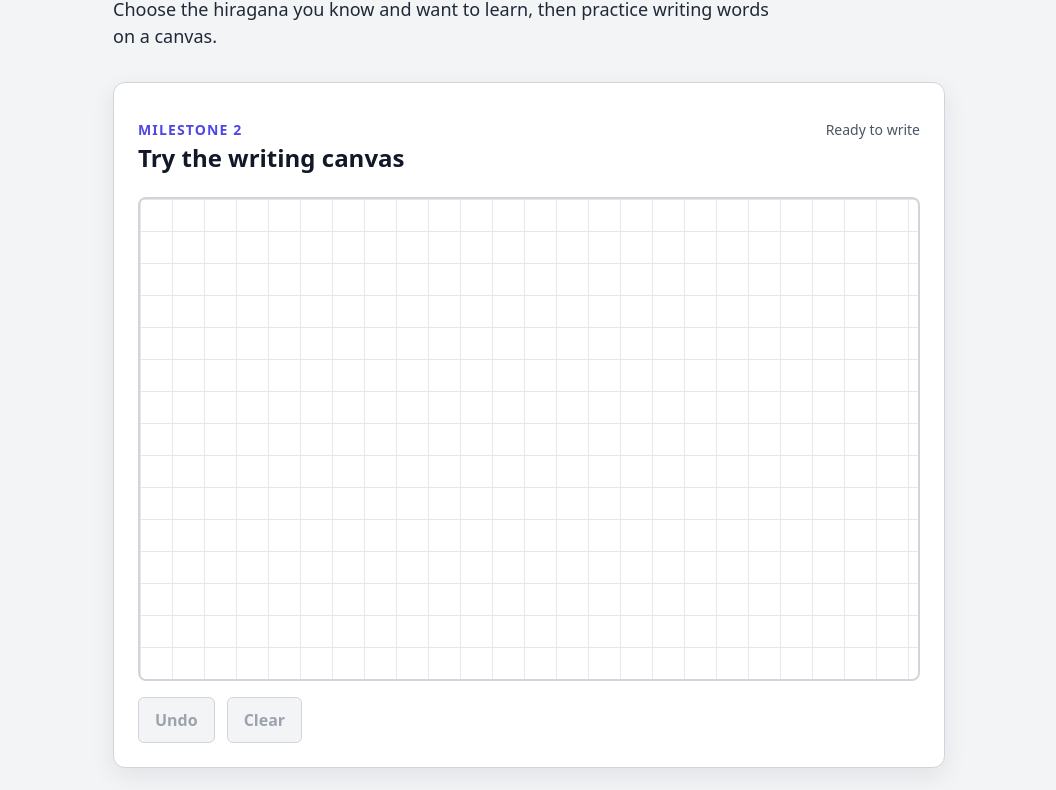
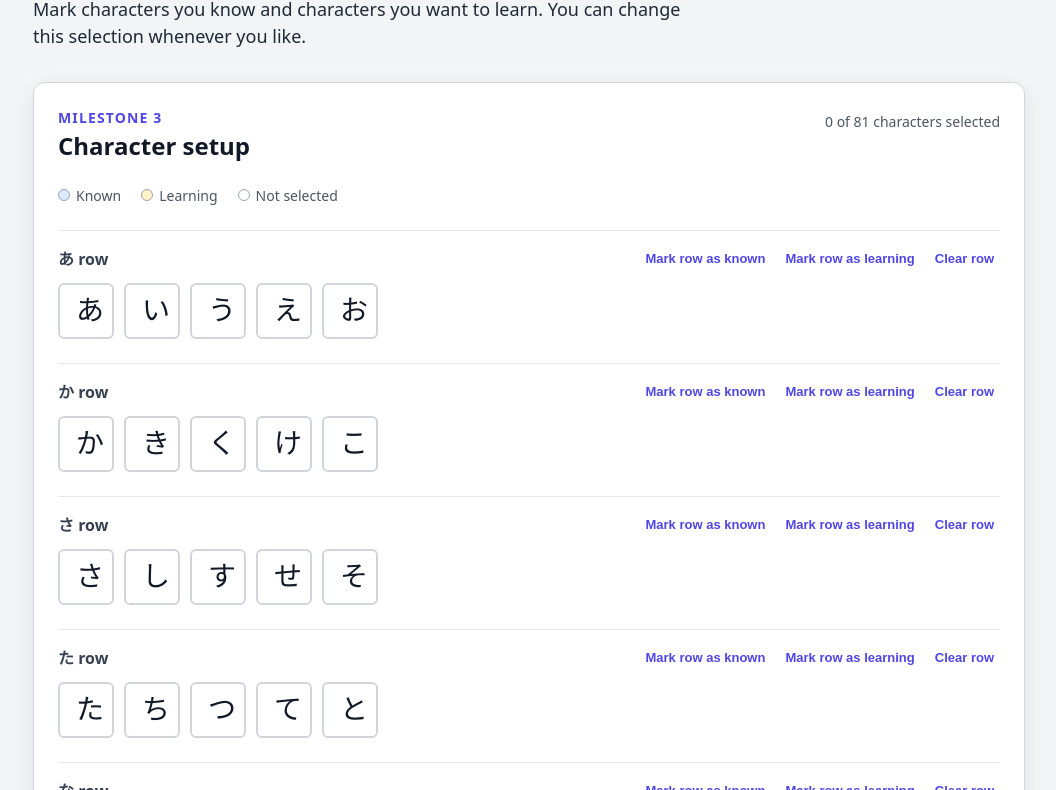
Before and after one commit to BrotherNucleus/JapWriter, a plain HTML site: page index.html in a window 1280 px wide. Shown: the part 164-954 px from the top of the page, without its empty margins (111-1167 px from the left). Drawn offline with Linux system fonts and the light colour scheme.

Commit message:
Add hiragana setup screen
Co-authored-by: Copilot <223556219+Copilot@users.noreply.github.com>

```diff
--- a/css/styles.css
+++ b/css/styles.css
@@ -15,7 +15,7 @@ body {
 }
 
 .app-shell {
-  width: min(100% - 2rem, 52rem);
+  width: min(100% - 2rem, 62rem);
   margin: 0 auto;
   padding: 3rem 0;
 }
@@ -80,34 +80,127 @@ h2 {
   text-align: right;
 }
 
-.canvas-frame {
+.legend {
+  display: flex;
+  flex-wrap: wrap;
+  gap: 0.75rem 1.25rem;
   margin-top: 1.5rem;
-  overflow: hidden;
-  border: 2px solid #d1d5db;
-  border-radius: 0.5rem;
-  background:
-    linear-gradient(#e5e7eb 1px, transparent 1px),
-    linear-gradient(90deg, #e5e7eb 1px, transparent 1px),
-    #ffffff;
-  background-size: 2rem 2rem;
+  color: #4b5563;
+  font-size: 0.875rem;
 }
 
-#writing-canvas {
-  display: block;
-  width: 100%;
-  height: min(60vw, 30rem);
-  min-height: 16rem;
-  touch-action: none;
-  cursor: crosshair;
+.legend span {
+  display: inline-flex;
+  align-items: center;
+  gap: 0.375rem;
 }
 
-.canvas-actions {
-  display: flex;
-  gap: 0.75rem;
-  margin-top: 1rem;
+.legend-swatch {
+  width: 0.75rem;
+  height: 0.75rem;
+  border: 1px solid #9ca3af;
+  border-radius: 50%;
 }
 
-button {
+.state-known {
+  background: #dbeafe;
+}
+
+.state-learning {
+  background: #fef3c7;
+}
+
+.state-unselected {
+  background: #ffffff;
+}
+
+.character-groups {
+  display: grid;
+  gap: 1.5rem;
+  margin-top: 1.5rem;
+}
+
+.character-row {
+  padding-top: 1rem;
+  border-top: 1px solid #e5e7eb;
+}
+
+.row-heading {
+  display: flex;
+  align-items: center;
+  justify-content: space-between;
+  gap: 1rem;
+}
+
+h3 {
+  margin: 0;
+  color: #374151;
+  font-size: 1rem;
+}
+
+.row-actions {
+  display: flex;
+  flex-wrap: wrap;
+  gap: 0.5rem;
+}
+
+.text-button {
+  padding: 0.25rem 0.375rem;
+  border: 0;
+  color: #4f46e5;
+  background: transparent;
+  font-size: 0.8125rem;
+  font-weight: 600;
+}
+
+.text-button:hover:not(:disabled) {
+  color: #3730a3;
+  background: #eef2ff;
+}
+
+.character-list {
+  display: flex;
+  flex-wrap: wrap;
+  gap: 0.625rem;
+  margin-top: 0.75rem;
+}
+
+.character-button {
+  width: 3.5rem;
+  height: 3.5rem;
+  padding: 0.625rem 1rem;
+  border: 2px solid #d1d5db;
+  border-radius: 0.375rem;
+  color: #111827;
+  background: #ffffff;
+  cursor: pointer;
+  font-family: "Yu Gothic", "Hiragino Kaku Gothic ProN", Meiryo, sans-serif;
+  font-size: 1.75rem;
+  line-height: 1;
+}
+
+.character-button[data-state="known"] {
+  border-color: #2563eb;
+  background: #dbeafe;
+}
+
+.character-button[data-state="learning"] {
+  border-color: #d97706;
+  background: #fef3c7;
+}
+
+.character-button:hover {
+  border-color: #4f46e5;
+}
+
+.character-button:focus-visible,
+.text-button:focus-visible,
+#start-button:focus-visible {
+  outline: 3px solid #a5b4fc;
+  outline-offset: 2px;
+}
+
+#start-button {
   padding: 0.625rem 1rem;
   border: 1px solid #4f46e5;
   border-radius: 0.375rem;
@@ -118,23 +211,28 @@ button {
   font-weight: 600;
 }
 
-button:hover:not(:disabled) {
+#start-button:hover:not(:disabled) {
   background: #4338ca;
 }
 
-button:focus-visible {
-  outline: 3px solid #a5b4fc;
-  outline-offset: 2px;
-}
-
-button:disabled {
+#start-button:disabled {
   border-color: #d1d5db;
   color: #9ca3af;
   background: #f3f4f6;
   cursor: not-allowed;
 }
 
-.card p {
+.setup-footer {
+  display: flex;
+  align-items: center;
+  justify-content: space-between;
+  gap: 1rem;
+  margin-top: 1.5rem;
+  padding-top: 1.25rem;
+  border-top: 1px solid #e5e7eb;
+}
+
+.setup-footer .status {
   margin: 0.75rem 0 0;
 }
 
@@ -151,4 +249,10 @@ button:disabled {
     margin-top: 0.75rem;
     text-align: left;
   }
+
+  .row-heading,
+  .setup-footer {
+    align-items: flex-start;
+    flex-direction: column;
+  }
 }
--- a/index.html
+++ b/index.html
@@ -11,34 +11,33 @@
     <main class="app-shell">
       <header class="app-header">
         <p class="eyebrow">Japanese writing practice</p>
-        <h1>Write Japanese by hand</h1>
+        <h1>Choose your hiragana</h1>
         <p class="intro">
-          Choose the hiragana you know and want to learn, then practice writing
-          words on a canvas.
+          Mark characters you know and characters you want to learn. You can
+          change this selection whenever you like.
         </p>
       </header>
 
-      <section class="card writing-card" aria-labelledby="writing-title">
+      <section class="card setup-card" aria-labelledby="setup-title">
         <div class="section-heading">
           <div>
-            <p class="eyebrow">Milestone 2</p>
-            <h2 id="writing-title">Try the writing canvas</h2>
+            <p class="eyebrow">Milestone 3</p>
+            <h2 id="setup-title">Character setup</h2>
           </div>
-          <p id="canvas-status" class="status" role="status">Ready to write</p>
+          <p id="selection-status" class="status" role="status"></p>
         </div>
 
-        <div class="canvas-frame">
-          <canvas
-            id="writing-canvas"
-            aria-label="Writing canvas"
-            width="800"
-            height="480"
-          ></canvas>
+        <div class="legend" aria-label="Character states">
+          <span><span class="legend-swatch state-known"></span>Known</span>
+          <span><span class="legend-swatch state-learning"></span>Learning</span>
+          <span><span class="legend-swatch state-unselected"></span>Not selected</span>
         </div>
 
-        <div class="canvas-actions">
-          <button id="undo-button" type="button" disabled>Undo</button>
-          <button id="clear-button" type="button" disabled>Clear</button>
+        <div id="character-groups" class="character-groups"></div>
+
+        <div class="setup-footer">
+          <p id="setup-message" class="status" role="status"></p>
+          <button id="start-button" type="button" disabled>Start practice</button>
         </div>
       </section>
     </main>
--- /dev/null
+++ b/js/characters.js
@@ -0,0 +1,28 @@
+export const CHARACTER_STATES = Object.freeze({
+  unselected: "unselected",
+  known: "known",
+  learning: "learning"
+});
+
+export const HIRAGANA_ROWS = Object.freeze([
+  { label: "あ row", characters: ["あ", "い", "う", "え", "お"] },
+  { label: "か row", characters: ["か", "き", "く", "け", "こ"] },
+  { label: "さ row", characters: ["さ", "し", "す", "せ", "そ"] },
+  { label: "た row", characters: ["た", "ち", "つ", "て", "と"] },
+  { label: "な row", characters: ["な", "に", "ぬ", "ね", "の"] },
+  { label: "は row", characters: ["は", "ひ", "ふ", "へ", "ほ"] },
+  { label: "ま row", characters: ["ま", "み", "む", "め", "も"] },
+  { label: "や row", characters: ["や", "ゆ", "よ"] },
+  { label: "ら row", characters: ["ら", "り", "る", "れ", "ろ"] },
+  { label: "わ row", characters: ["わ", "を", "ん"] },
+  { label: "が row", characters: ["が", "ぎ", "ぐ", "げ", "ご"] },
+  { label: "ざ row", characters: ["ざ", "じ", "ず", "ぜ", "ぞ"] },
+  { label: "だ row", characters: ["だ", "ぢ", "づ", "で", "ど"] },
+  { label: "ば row", characters: ["ば", "び", "ぶ", "べ", "ぼ"] },
+  { label: "ぱ row", characters: ["ぱ", "ぴ", "ぷ", "ぺ", "ぽ"] },
+  { label: "Small kana", characters: ["ぁ", "ぃ", "ぅ", "ぇ", "ぉ", "ゃ", "ゅ", "ょ", "っ", "ゎ"] }
+]);
+
+export const ALL_HIRAGANA = Object.freeze(
+  HIRAGANA_ROWS.flatMap((row) => row.characters)
+);
--- a/js/main.js
+++ b/js/main.js
@@ -1,17 +1,119 @@
-import { createDrawingCanvas } from "./canvas.js";
+import { CHARACTER_STATES, HIRAGANA_ROWS } from "./characters.js";
+import { createMemoryStorage } from "./storage.js";
+import { strings } from "./strings.js";
 
-const canvas = document.querySelector("#writing-canvas");
-const undoButton = document.querySelector("#undo-button");
-const clearButton = document.querySelector("#clear-button");
-const status = document.querySelector("#canvas-status");
+const MINIMUM_SELECTION = 3;
+const characterGroups = document.querySelector("#character-groups");
+const selectionStatus = document.querySelector("#selection-status");
+const setupMessage = document.querySelector("#setup-message");
+const startButton = document.querySelector("#start-button");
+const storage = createMemoryStorage();
 
-const drawingCanvas = createDrawingCanvas(canvas, {
-  onChange: ({ canUndo }) => {
-    undoButton.disabled = !canUndo;
-    clearButton.disabled = !canUndo;
-    status.textContent = canUndo ? "Writing in progress" : "Ready to write";
+function getSelectedCount(selection) {
+  return Object.values(selection).filter(
+    (state) => state !== CHARACTER_STATES.unselected
+  ).length;
+}
+
+function createCharacterButton(character, state) {
+  const button = document.createElement("button");
+  button.type = "button";
+  button.className = "character-button";
+  button.dataset.character = character;
+  button.dataset.state = state;
+  button.setAttribute("aria-label", `${character}: ${strings.states[state]}`);
+  button.title = `${character}: ${strings.states[state]}`;
+  button.textContent = character;
+  return button;
+}
+
+function createRow(row, selection) {
+  const section = document.createElement("section");
+  section.className = "character-row";
+  section.setAttribute("aria-labelledby", `row-${row.characters[0]}`);
+
+  const heading = document.createElement("div");
+  heading.className = "row-heading";
+
+  const title = document.createElement("h3");
+  title.id = `row-${row.characters[0]}`;
+  title.textContent = row.label;
+  heading.append(title);
+
+  const actions = document.createElement("div");
+  actions.className = "row-actions";
+  for (const [state, label] of [
+    [CHARACTER_STATES.known, strings.selection.rowKnown],
+    [CHARACTER_STATES.learning, strings.selection.rowLearning],
+    [CHARACTER_STATES.unselected, strings.selection.rowClear]
+  ]) {
+    const action = document.createElement("button");
+    action.type = "button";
+    action.className = "text-button";
+    action.dataset.rowState = state;
+    action.textContent = label;
+    actions.append(action);
   }
+  heading.append(actions);
+
+  const characterList = document.createElement("div");
+  characterList.className = "character-list";
+  for (const character of row.characters) {
+    characterList.append(
+      createCharacterButton(character, selection[character])
+    );
+  }
+
+  section.append(heading, characterList);
+  return section;
+}
+
+function render() {
+  const selection = storage.getSelection();
+  characterGroups.replaceChildren(
+    ...HIRAGANA_ROWS.map((row) => createRow(row, selection))
+  );
+
+  const selectedCount = getSelectedCount(selection);
+  selectionStatus.textContent = strings.selection.selectedCount(
+    selectedCount,
+    Object.keys(selection).length
+  );
+  startButton.disabled = selectedCount < MINIMUM_SELECTION;
+  setupMessage.textContent =
+    selectedCount < MINIMUM_SELECTION
+      ? strings.selection.minimumRequired(MINIMUM_SELECTION)
+      : strings.selection.ready;
+}
+
+characterGroups.addEventListener("click", (event) => {
+  const button = event.target.closest("button");
+  if (!button) {
+    return;
+  }
+
+  const row = button.closest(".character-row");
+  if (button.dataset.character) {
+    const currentState = button.dataset.state;
+    const nextState = {
+      [CHARACTER_STATES.unselected]: CHARACTER_STATES.known,
+      [CHARACTER_STATES.known]: CHARACTER_STATES.learning,
+      [CHARACTER_STATES.learning]: CHARACTER_STATES.unselected
+    }[currentState];
+    storage.setCharacterState(button.dataset.character, nextState);
+  } else if (button.dataset.rowState && row) {
+    storage.setCharactersState(
+      [...row.querySelectorAll("[data-character]")].map(
+        (characterButton) => characterButton.dataset.character
+      ),
+      button.dataset.rowState
+    );
+  }
+  render();
 });
 
-undoButton.addEventListener("click", drawingCanvas.undo);
-clearButton.addEventListener("click", drawingCanvas.clear);
+startButton.addEventListener("click", () => {
+  setupMessage.textContent = strings.selection.ready;
+});
+
+render();
--- /dev/null
+++ b/js/storage.js
@@ -0,0 +1,31 @@
+import { CHARACTER_STATES, ALL_HIRAGANA } from "./characters.js";
+
+function createEmptySelection() {
+  return Object.fromEntries(
+    ALL_HIRAGANA.map((character) => [character, CHARACTER_STATES.unselected])
+  );
+}
+
+export function createMemoryStorage() {
+  let selection = createEmptySelection();
+
+  return {
+    getSelection() {
+      return { ...selection };
+    },
+    setCharacterState(character, state) {
+      if (!(character in selection)) {
+        throw new Error(`Unknown hiragana character: ${character}`);
+      }
+      if (!Object.values(CHARACTER_STATES).includes(state)) {
+        throw new Error(`Unknown character state: ${state}`);
+      }
+      selection = { ...selection, [character]: state };
+    },
+    setCharactersState(characters, state) {
+      characters.forEach((character) => {
+        this.setCharacterState(character, state);
+      });
+    }
+  };
+}
--- /dev/null
+++ b/js/strings.js
@@ -0,0 +1,15 @@
+export const strings = Object.freeze({
+  states: {
+    unselected: "Not selected",
+    known: "Known",
+    learning: "Learning"
+  },
+  selection: {
+    selectedCount: (selected, total) => `${selected} of ${total} characters selected`,
+    minimumRequired: (minimum) => `Select at least ${minimum} characters to start.`,
+    ready: "Your selection is ready. Practice will be connected in the next milestone.",
+    rowKnown: "Mark row as known",
+    rowLearning: "Mark row as learning",
+    rowClear: "Clear row"
+  }
+});
```
Also changed, not shown: tests/storage.test.js (added, +40 -0 lines), 1 other file.
